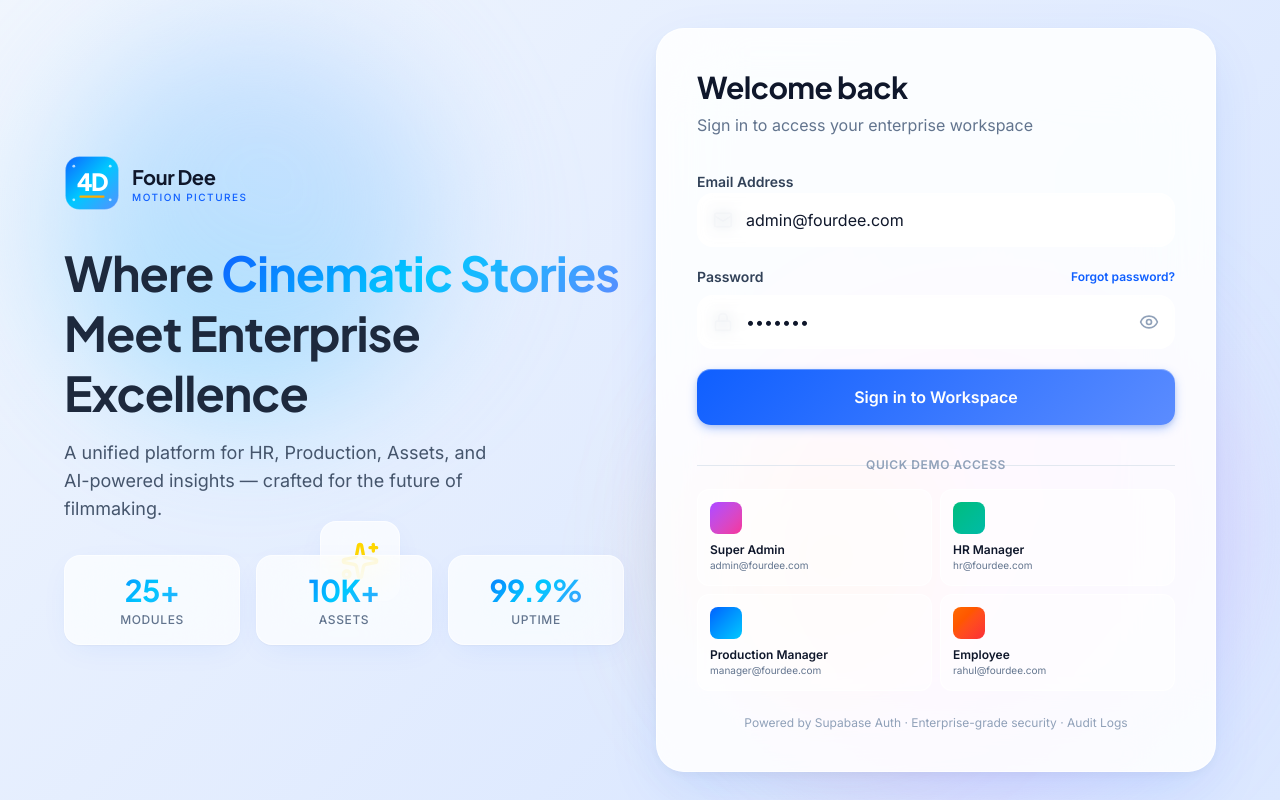
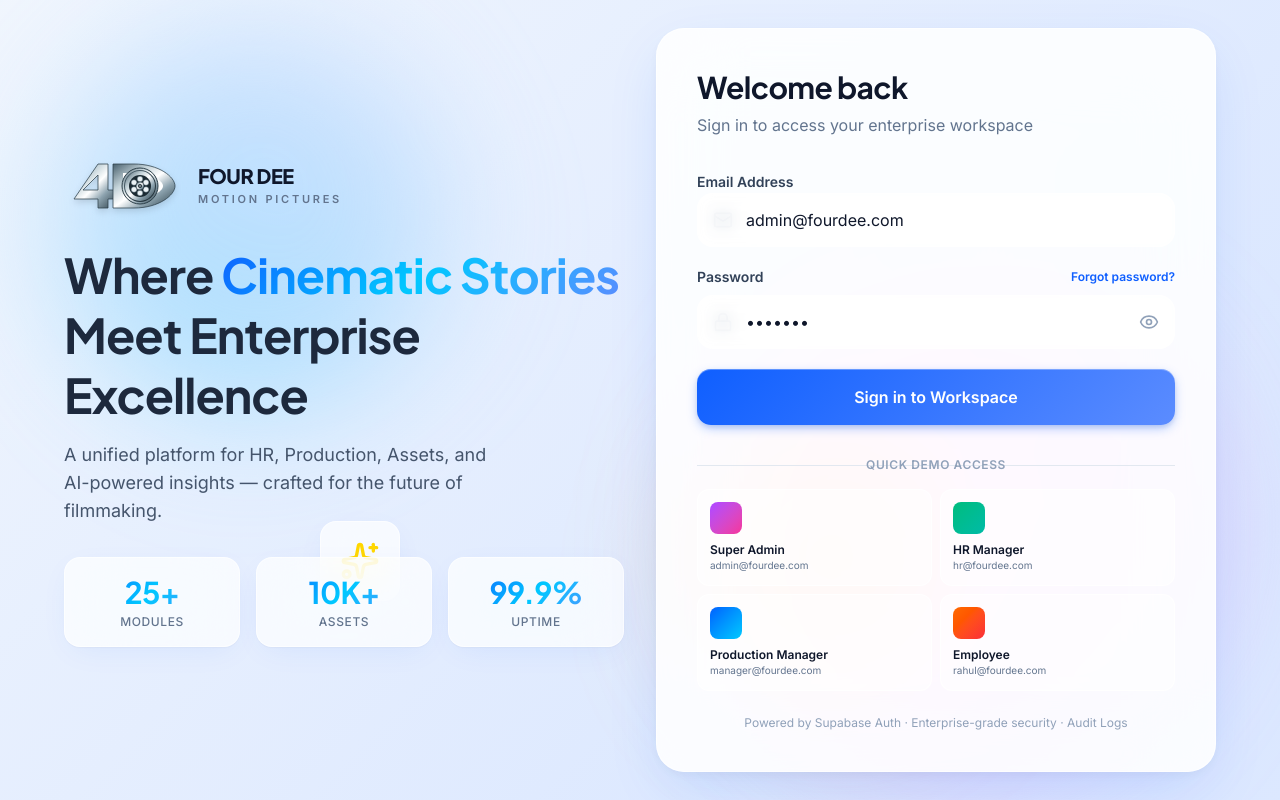
Before and after one commit to SujithJai/HR-FDMP, a Next.js app: page /login in a window 1280 px wide. Built offline with nearby package versions, Linux system fonts and the light colour scheme; no server answers.

Commit message:
Update official Four Dee Motion Pictures metallic 4D film reel logo

```diff
--- a/src/components/Logo.tsx
+++ b/src/components/Logo.tsx
@@ -1,6 +1,7 @@
 "use client";
 
 import { motion } from "framer-motion";
+import Image from "next/image";
 
 interface LogoProps {
   size?: "sm" | "md" | "lg" | "xl";
@@ -10,84 +11,108 @@ interface LogoProps {
 }
 
 export function Logo({ size = "md", showText = true, className = "", animated = false }: LogoProps) {
-  const sizes = {
-    sm: { box: 28, text: "text-sm" },
-    md: { box: 40, text: "text-base" },
-    lg: { box: 56, text: "text-xl" },
-    xl: { box: 80, text: "text-3xl" },
+  const dimensions = {
+    sm: { height: 32, textClass: "text-sm", subtitleClass: "text-[9px]" },
+    md: { height: 44, textClass: "text-base", subtitleClass: "text-[10px]" },
+    lg: { height: 60, textClass: "text-xl", subtitleClass: "text-[11px]" },
+    xl: { height: 90, textClass: "text-3xl", subtitleClass: "text-[13px]" },
   };
 
-  const { box, text } = sizes[size];
+  const { height, textClass, subtitleClass } = dimensions[size];
 
-  const LogoMark = (
+  const LogoContent = (
+    <div className={`flex items-center gap-3.5 ${className}`}>
+      {/* Metallic 4D Film Reel Logo Mark */}
+      <div className="relative flex items-center justify-center shrink-0">
         <svg
-      width={box}
-      height={box}
-      viewBox="0 0 80 80"
+          style={{ height: `${height}px`, width: "auto" }}
+          viewBox="0 0 240 120"
           fill="none"
           xmlns="http://www.w3.org/2000/svg"
-      className="shrink-0"
+          className="drop-shadow-md"
         >
           <defs>
-        <linearGradient id="fd-logo-gradient" x1="0" y1="0" x2="80" y2="80" gradientUnits="userSpaceOnUse">
-          <stop offset="0%" stopColor="#0F5FFF" />
-          <stop offset="50%" stopColor="#00C8FF" />
-          <stop offset="100%" stopColor="#5B8CFF" />
+            <linearGradient id="metallic-silver-mark" x1="0%" y1="0%" x2="100%" y2="100%">
+              <stop offset="0%" stopColor="#4A616E" />
+              <stop offset="30%" stopColor="#C4D3D9" />
+              <stop offset="50%" stopColor="#FFFFFF" />
+              <stop offset="70%" stopColor="#8DA3AF" />
+              <stop offset="100%" stopColor="#2B3E48" />
             </linearGradient>
-        <linearGradient id="fd-gold" x1="0" y1="0" x2="80" y2="80" gradientUnits="userSpaceOnUse">
-          <stop offset="0%" stopColor="#FFD700" />
-          <stop offset="100%" stopColor="#FF9500" />
+            <linearGradient id="reel-dark-rim" x1="100%" y1="100%" x2="0%" y2="0%">
+              <stop offset="0%" stopColor="#1B2931" />
+              <stop offset="100%" stopColor="#526873" />
             </linearGradient>
           </defs>
-      {/* Background rounded square */}
-      <rect x="2" y="2" width="76" height="76" rx="20" fill="url(#fd-logo-gradient)" />
-      <rect x="2" y="2" width="76" height="76" rx="20" stroke="rgba(255,255,255,0.3)" strokeWidth="1" />
-      {/* Film strip marks */}
-      <circle cx="14" cy="16" r="2" fill="rgba(255,255,255,0.7)" />
-      <circle cx="66" cy="16" r="2" fill="rgba(255,255,255,0.7)" />
-      <circle cx="14" cy="64" r="2" fill="rgba(255,255,255,0.7)" />
-      <circle cx="66" cy="64" r="2" fill="rgba(255,255,255,0.7)" />
-      {/* 4D text */}
-      <text
-        x="40"
-        y="52"
-        textAnchor="middle"
-        fontFamily="Plus Jakarta Sans, Inter, sans-serif"
-        fontWeight="800"
-        fontSize="34"
-        fill="white"
-        letterSpacing="-2"
-      >
-        4D
-      </text>
-      {/* Gold accent bar */}
-      <rect x="22" y="58" width="36" height="3" rx="1.5" fill="url(#fd-gold)" />
+
+          {/* 4 */}
+          <path
+            d="M 68,22 L 20,92 L 68,92 L 68,110 L 88,110 L 88,92 L 105,92 L 105,74 L 88,74 L 88,22 Z M 68,44 L 68,74 L 38,74 Z"
+            fill="url(#metallic-silver-mark)"
+            stroke="#2B3E48"
+            strokeWidth="1.5"
+          />
+
+          {/* D Outer Curve */}
+          <path
+            d="M 98,22 L 140,22 C 190,22 222,48 222,66 C 222,84 190,110 140,110 L 98,110 Z"
+            fill="url(#metallic-silver-mark)"
+            stroke="#2B3E48"
+            strokeWidth="1.5"
+          />
+
+          {/* D Inner Counter */}
+          <path
+            d="M 118,40 L 140,40 C 170,40 198,54 198,66 C 198,78 170,92 140,92 L 118,92 Z"
+            fill="#FFFFFF"
+          />
+
+          {/* Film Reel inside D Center */}
+          <g transform="translate(152, 66)">
+            <circle r="36" fill="url(#metallic-silver-mark)" stroke="#2B3E48" strokeWidth="2" />
+            <circle r="32" fill="url(#reel-dark-rim)" />
+            <circle r="30" fill="url(#metallic-silver-mark)" />
+            <circle r="22" fill="#1B2A32" />
+
+            {/* 6 Holes */}
+            <circle cx="0" cy="-14" r="5.5" fill="#EBF2F5" stroke="#4A616E" strokeWidth="0.8" />
+            <circle cx="12" cy="-7" r="5.5" fill="#EBF2F5" stroke="#4A616E" strokeWidth="0.8" />
+            <circle cx="12" cy="7" r="5.5" fill="#EBF2F5" stroke="#4A616E" strokeWidth="0.8" />
+            <circle cx="0" cy="14" r="5.5" fill="#EBF2F5" stroke="#4A616E" strokeWidth="0.8" />
+            <circle cx="-12" cy="7" r="5.5" fill="#EBF2F5" stroke="#4A616E" strokeWidth="0.8" />
+            <circle cx="-12" cy="-7" r="5.5" fill="#EBF2F5" stroke="#4A616E" strokeWidth="0.8" />
+
+            <circle r="8" fill="url(#metallic-silver-mark)" stroke="#1B2A32" strokeWidth="1" />
+            <circle r="4" fill="#1B2A32" />
+            <circle r="1.5" fill="#FFFFFF" />
+          </g>
         </svg>
-  );
+      </div>
 
-  return (
-    <div className={`flex items-center gap-3 ${className}`}>
-      {animated ? (
-        <motion.div
-          initial={{ scale: 0.8, rotate: -10 }}
-          animate={{ scale: 1, rotate: 0 }}
-          transition={{ type: "spring", stiffness: 200, damping: 15 }}
-        >
-          {LogoMark}
-        </motion.div>
-      ) : (
-        LogoMark
-      )}
       {showText && (
-        <div className="flex flex-col leading-tight">
-          <span className={`font-display font-bold ${text} tracking-tight text-slate-900`}>
+        <div className="flex flex-col leading-none">
+          <span className={`font-display font-extrabold ${textClass} tracking-[0.12em] text-slate-900 uppercase`}>
             Four Dee
           </span>
-          <span className="text-[10px] font-medium uppercase tracking-[0.15em] text-brand-500">
+          <span className={`font-semibold ${subtitleClass} tracking-[0.25em] text-slate-500 uppercase mt-1`}>
             Motion Pictures
           </span>
         </div>
       )}
     </div>
   );
+
+  if (animated) {
+    return (
+      <motion.div
+        initial={{ scale: 0.95, opacity: 0 }}
+        animate={{ scale: 1, opacity: 1 }}
+        transition={{ type: "spring", stiffness: 200, damping: 15 }}
+      >
+        {LogoContent}
+      </motion.div>
+    );
   }
+
+  return LogoContent;
+}
```
Also changed, not shown: public/logo.svg (added). Lines whose indentation alone changed are shown as unchanged.
